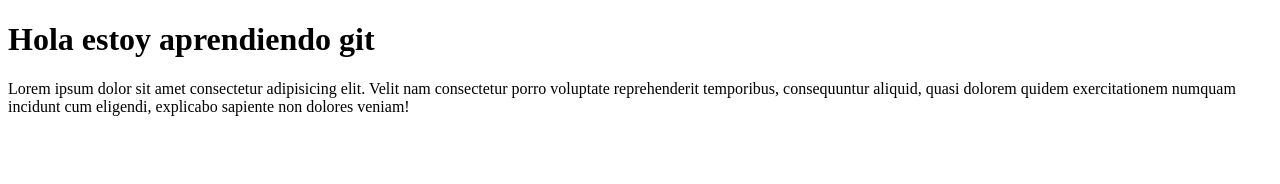
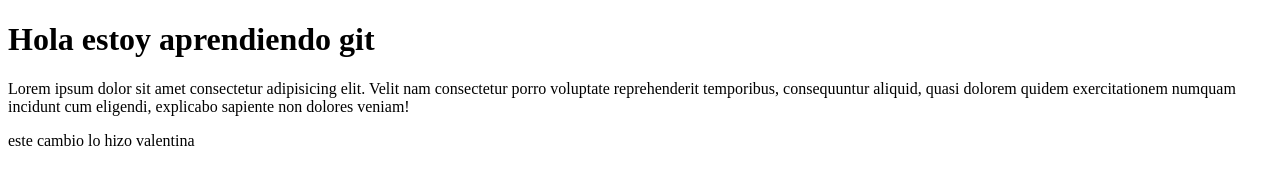
Before and after one commit to anibalmd32/ejemplo_git, a plain HTML site: page index.html in a window 1280 px wide. Drawn offline with Linux system fonts and the light colour scheme.

Commit message:
agregando parrafo

```diff
--- a/index.html
+++ b/index.html
@@ -9,5 +9,8 @@
     <h1>Hola estoy aprendiendo git</h1>
 
     <p>Lorem ipsum dolor sit amet consectetur adipisicing elit. Velit nam consectetur porro voluptate reprehenderit temporibus, consequuntur aliquid, quasi dolorem quidem exercitationem numquam incidunt cum eligendi, explicabo sapiente non dolores veniam!</p>
+    <p>
+        este cambio lo hizo valentina
+    </p>
 </body>
 </html>
```
